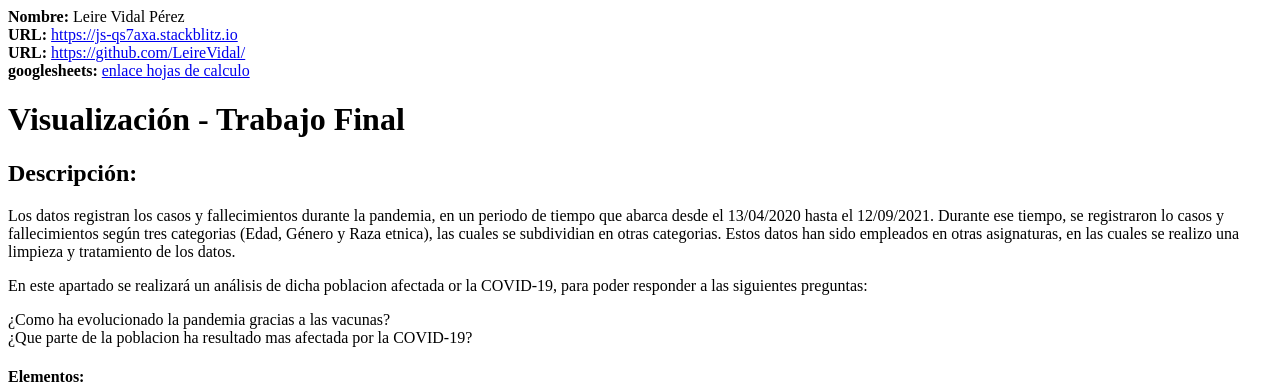
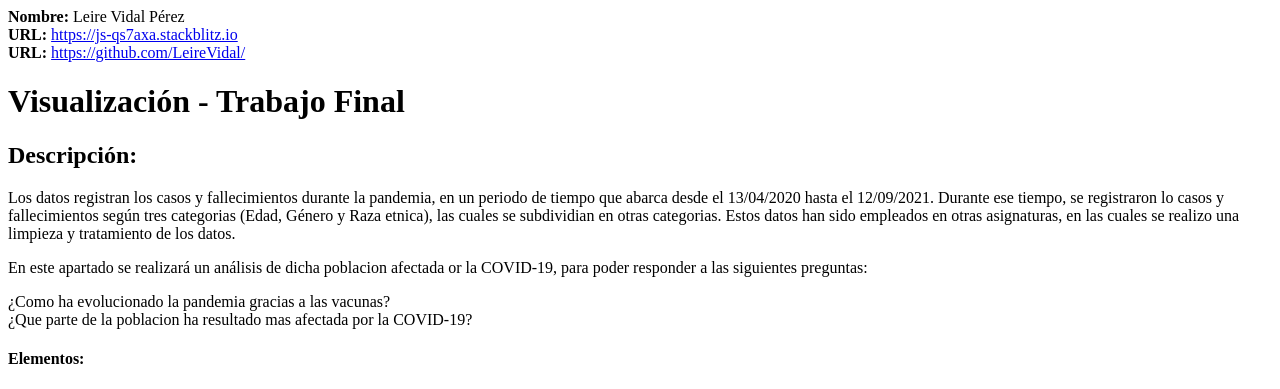
Before and after one commit to LeireVidal/Trabajo-Final, a website: page index.html in a window 1280 px wide. Shown: the top 389 px of the page. Drawn offline with Linux system fonts and the light colour scheme.

Commit message:
1 file modified

```diff
--- a/index.html
+++ b/index.html
@@ -1,12 +1,6 @@
 <b>Nombre:</b> Leire Vidal Pérez<br />
 <b>URL:</b> <a href="https://js-qs7axa.stackblitz.io">https://js-qs7axa.stackblitz.io</a><br />
 <b>URL:</b> <a href="https://github.com/LeireVidal/">https://github.com/LeireVidal/</a><br />
-
-<b>googlesheets: </b
-><a
-  href="https://docs.google.com/spreadsheets/d/1KbQlNX5XfTtoTXoBZRbSW69JrEjQ_DV5-OVdxFlgQaE/edit?usp=sharing"
-  >enlace hojas de calculo</a
->
 
 <h1>Visualización - Trabajo Final</h1>
 <h2>Descripción:</h2>
```
